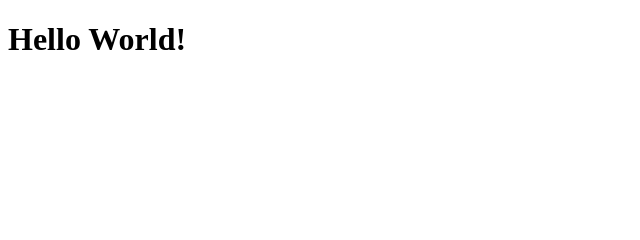
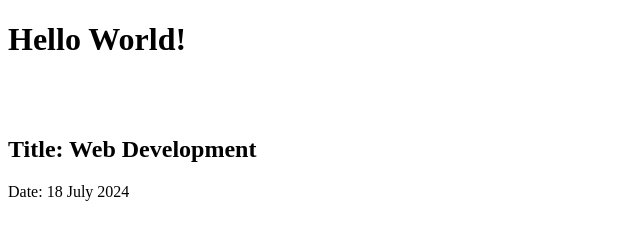
Before and after one commit to umesh13052002/DevSquad, a plain HTML site: page index.html in a window 1280 px wide. Shown: the whole page, without its empty margins (0-640 px from the left). Drawn offline with Linux system fonts and the light colour scheme.

Commit message:
Second Commit

```diff
--- a/index.html
+++ b/index.html
@@ -7,5 +7,8 @@
 </head>
 <body>
     <h1>Hello World!</h1>
+    <br> <br>
+    <h2>Title: Web Development</h2>
+    <p>Date: 18 July 2024</p>
 </body>
 </html>
```
